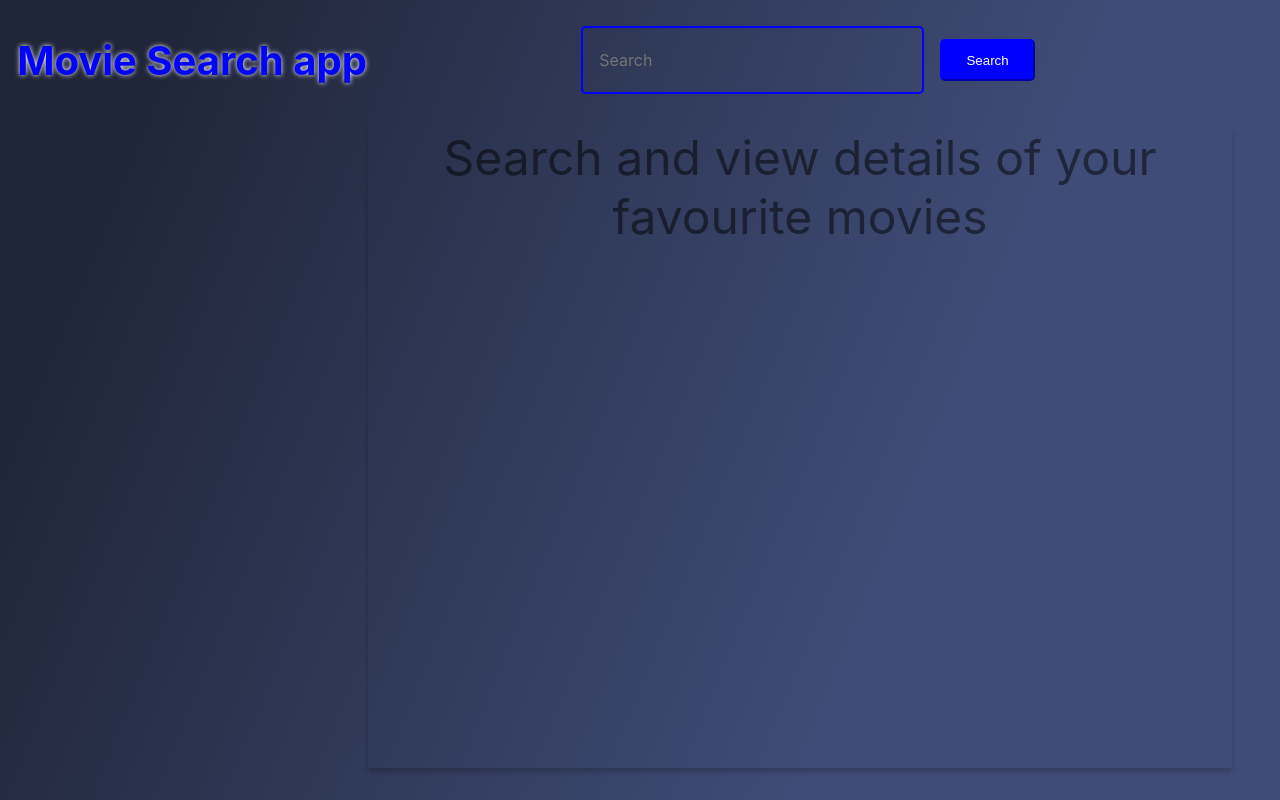
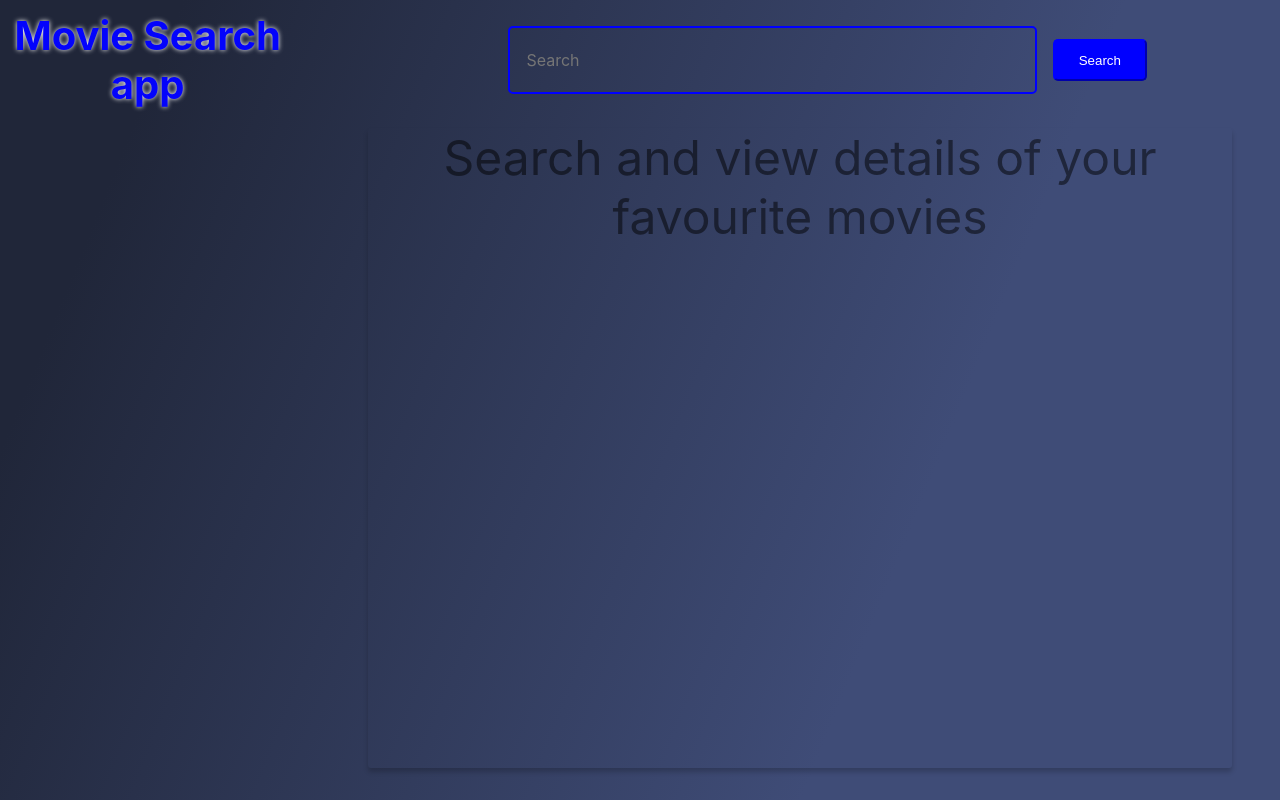
Before and after one commit to arnabcode/movie-search-app, a React (Create React App) app: page / in a window 1280 px wide. Built offline with nearby package versions, Linux system fonts and the light colour scheme.

Commit message:
Added some responsiveness

```diff
--- a/src/components/DescriptionContainer.js
+++ b/src/components/DescriptionContainer.js
@@ -66,7 +66,7 @@ const Column = styled.div`
   display: flex;
   flex-direction: column;
 
-  flex: 2;
+  flex: 1;
   border-radius: 3px;
   box-shadow: 0 4px 5px rgba(0, 0, 0, 0.2);
   width: 100%;
--- a/src/components/DetailComponent.js
+++ b/src/components/DetailComponent.js
@@ -62,6 +62,9 @@ const Row = styled.div`
   display: flex;
   justify-content: center;
   align-items: center;
+  @media (max-width: 768px) {
+    flex-direction: column;
+  }
 `;
 
 const Column = styled.div`
@@ -86,6 +89,7 @@ const PosterContainer = styled.div`
   flex: 1;
   margin: 0.5rem;
   height: 20rem;
+  width: 20rem;
 `;
 const Center = styled.div`
   display: flex;
--- a/src/components/ListComponent.js
+++ b/src/components/ListComponent.js
@@ -22,4 +22,8 @@ const StyledList = styled.div`
   padding: 0 20px;
   overflow-y: scroll;
   position: relative;
+
+  @media (max-width: 768px) {
+    grid-column: col 1 / span 12;
+  }
 `;
--- a/src/components/SearchComponent.js
+++ b/src/components/SearchComponent.js
@@ -18,10 +18,11 @@ export default function SearchComponent({ value, setValue }) {
 }
 
 const StyledForm = styled.div`
-  width: 60%;
+  grid-column: col 1 / span 12;
   display: flex;
   justify-content: center;
   align-items: center;
+  width: 100%;
   @media (max-width: 768px) {
     flex-direction: column;
     width: 100%;
@@ -38,7 +39,7 @@ const Input = styled.input`
   font-family: inherit;
   font-size: 1rem;
   padding: 0.5rem 1rem;
-  width: 40%;
+  width: 50%;
   height: 3rem;
   &:focus {
     outline: none;
--- a/src/pages/MainPage.js
+++ b/src/pages/MainPage.js
@@ -72,6 +72,10 @@ const Header = styled.div`
   display: flex;
 
   height: 15vh;
+
+  @media (max-width: 768px) {
+    grid-column: col 1 / span 12;
+  }
 `;
 
 const MoviesContainer = styled.div`
```
